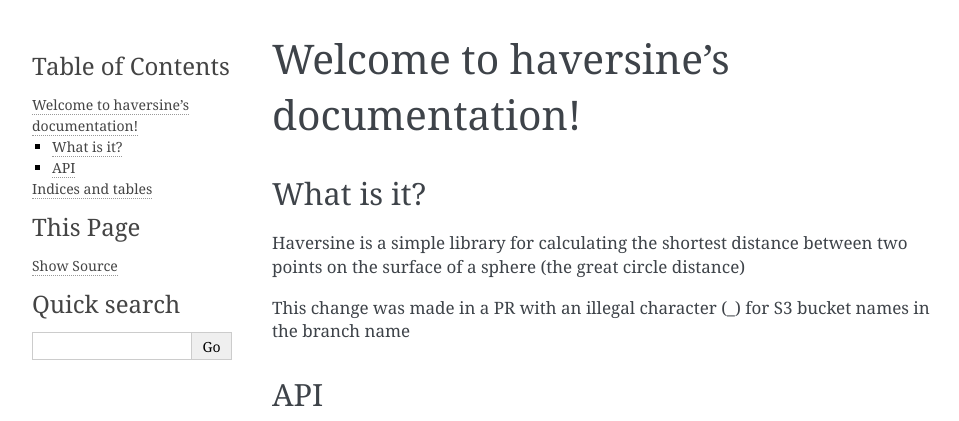
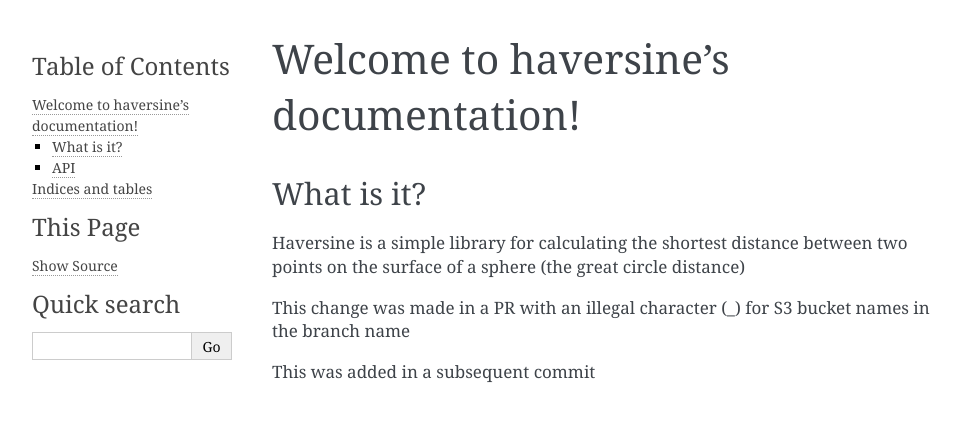
Before and after one commit to lkilcommons/sphinx-tutorial, a Sphinx documentation site: the page built from docs/source/index.rst, in a window 1280 px wide, cut to the strip 0-421 px from the top of the page. Shown: the whole strip, without its empty margins (148-1107 px from the left). Built offline with Sphinx 7.4.7, drawn with Linux system fonts in a browser that asks for light colours.

Commit message:
Update index.rst

```diff
--- a/docs/source/index.rst
+++ b/docs/source/index.rst
@@ -18,6 +18,8 @@ two points on the surface of a sphere (the great circle distance)
 
 This change was made in a PR with an illegal character (_) for S3 bucket names in the branch name
 
+This was added in a subsequent commit
+
 API
 ---
 
```
